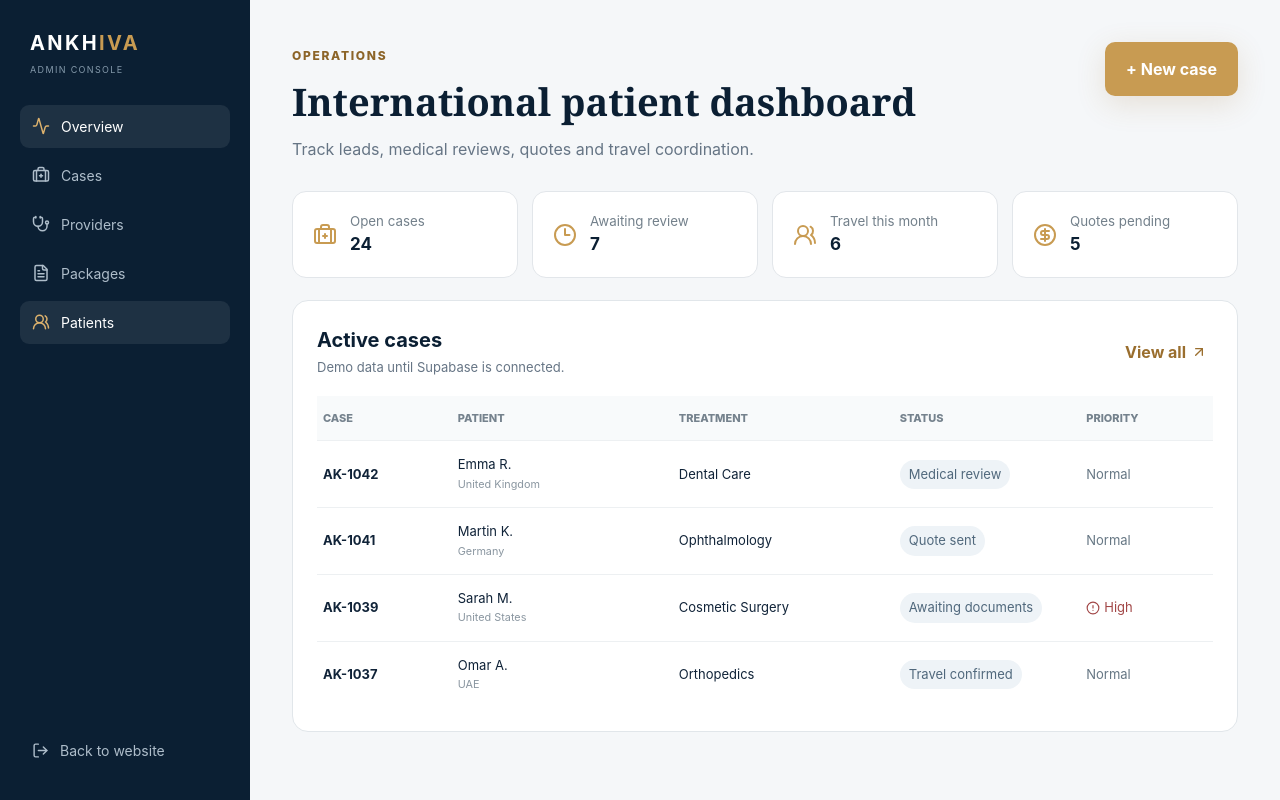
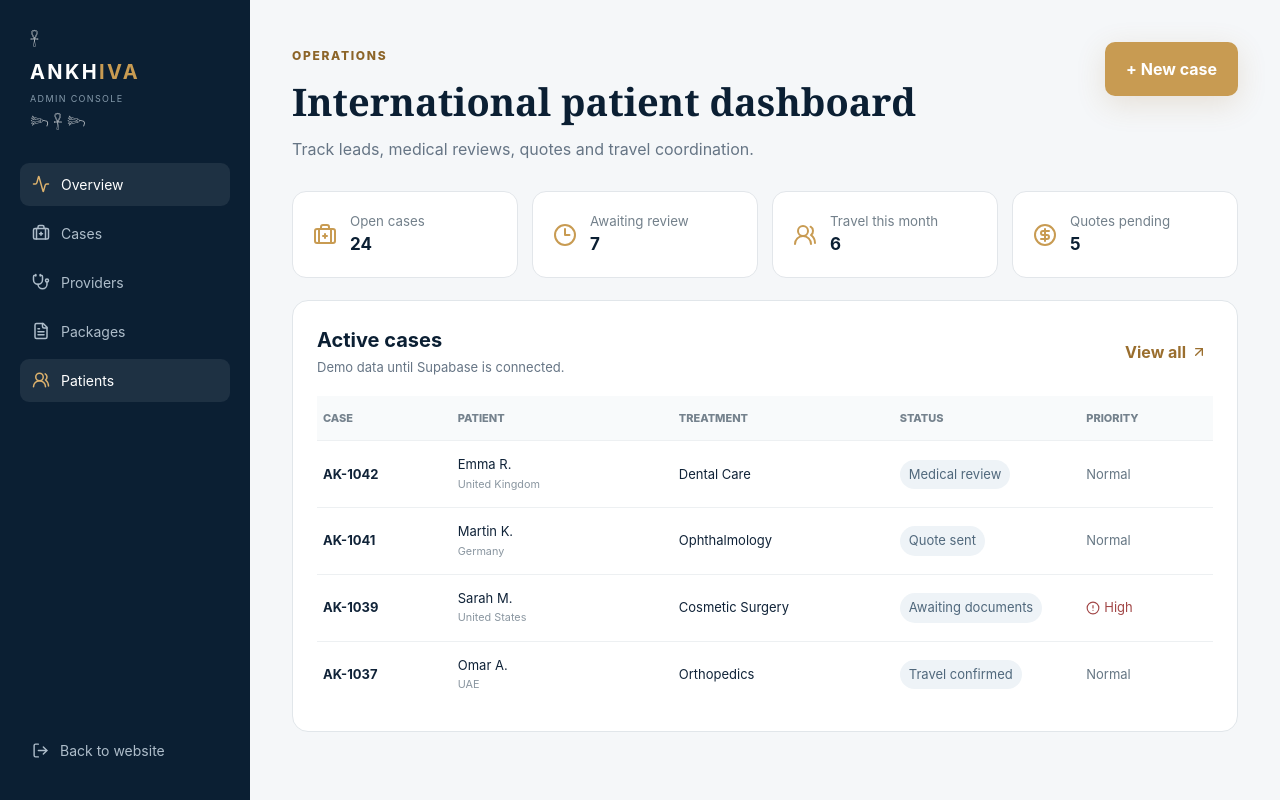
Before and after one commit to kirofares/ANKHIVA, a React (Vite) app: page /admin in a window 1280 px wide. Built offline with nearby package versions, Linux system fonts and the light colour scheme.

Commit message:
Add subtle Egyptian identity to portals

```diff
--- a/src/components/PortalShell.tsx
+++ b/src/components/PortalShell.tsx
@@ -9,7 +9,7 @@ export default function PortalShell({children, admin=false}:{children:ReactNode;
     : [['/patient','Overview',House],['/patient','My case',BriefcaseMedical],['/patient','Documents',FileText],['/patient','Messages',MessageSquareText]];
   return <div className="portal-layout">
     <aside className="portal-sidebar">
-      <Link to="/" className="portal-brand"><b>ANKH<span>IVA</span></b><small>{admin?'ADMIN CONSOLE':'PATIENT PORTAL'}</small></Link>
+      <Link to="/" className="portal-brand"><span className="portal-emblem" aria-hidden="true">𓋹</span><b>ANKH<span>IVA</span></b><small>{admin?'ADMIN CONSOLE':'PATIENT PORTAL'}</small><span className="portal-glyphs" aria-hidden="true">𓆸 𓋹 𓆸</span></Link>
       <nav>{items.map(([to,label,Icon])=><NavLink key={label} to={to} className={({isActive})=>isActive?'active':''}><Icon size={18}/>{label}</NavLink>)}</nav>
       <Link className="portal-signout" to="/"><LogOut size={17}/> Back to website</Link>
     </aside>
```
